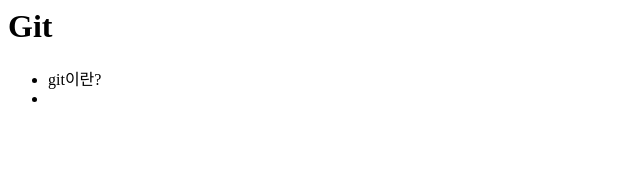
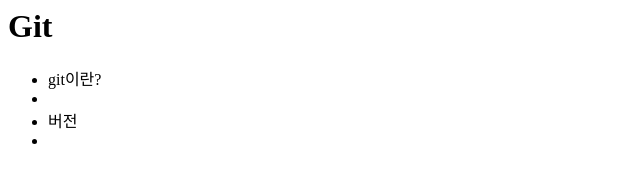
Before and after one commit to totatochip/test, a plain HTML site: page index.html in a window 1280 px wide. Shown: the full height of the page, 0-640 px from the left. Drawn offline with Linux system fonts and the light colour scheme.

Commit message:
버전 추가

```diff
--- a/index.html
+++ b/index.html
@@ -5,6 +5,7 @@
         </header>
         <ul>
 	<li>git이란?<li>
+	<li>버전<li>
         </ul>
     </body>
 </html>
```
